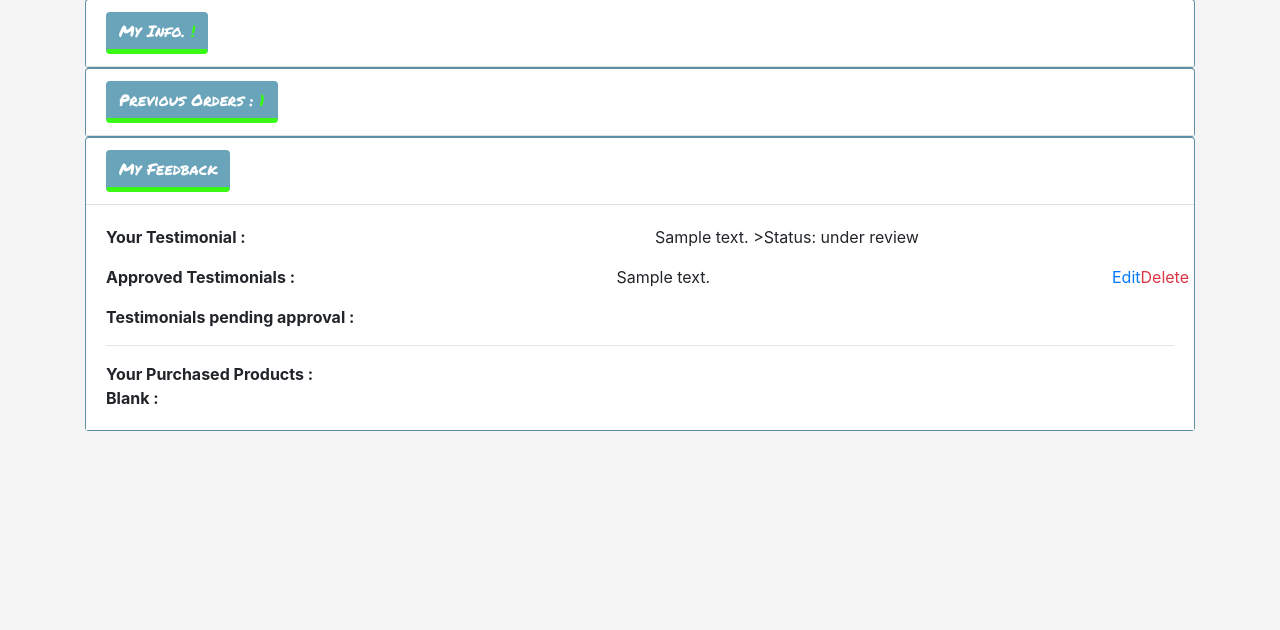
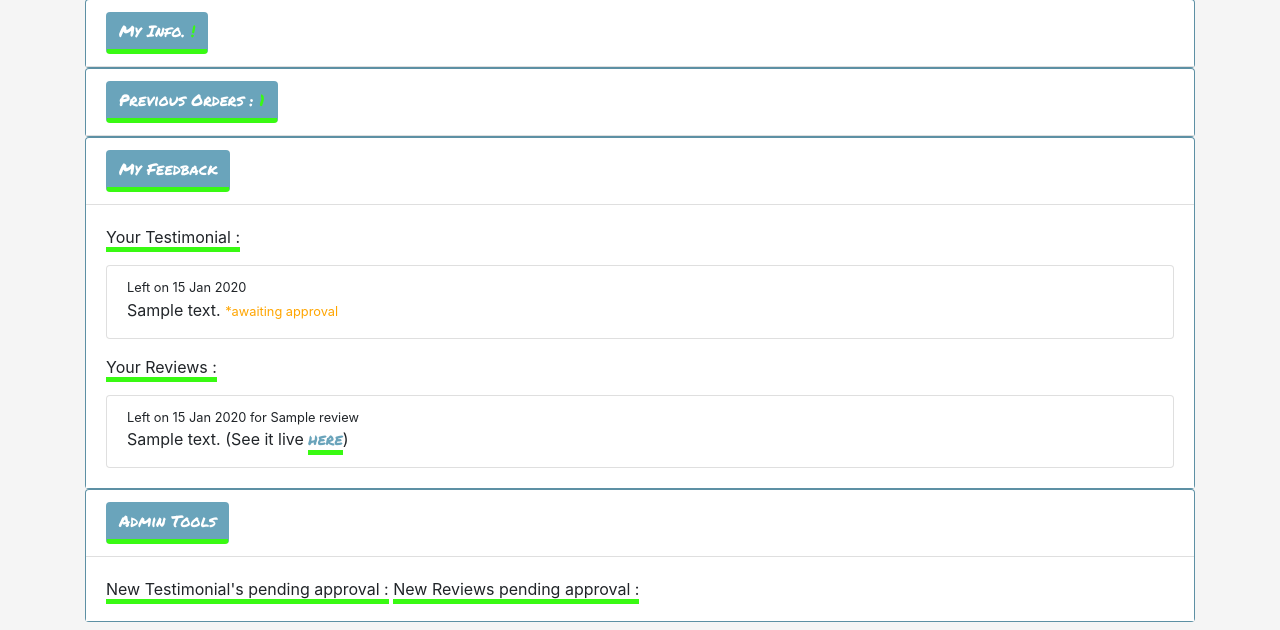
Before and after one commit to FirmoDaniel/Total_Health_At_Home, a Django app: page /profile/ in a window 1280 px wide, after a click on "My Feedback". Shown: the part 177-807 px from the top of the page. Before the commit the page ends 608 px from the top, so only its background shows below. Run offline with Django 3.2, Linux system fonts and the light colour scheme; a user stored in the database is signed in; tables that the repository leaves empty hold one stand-in row (values such as "Sample post"); parts of the project's set-up code (start-up, migrations or seed data) failed here and were passed over; some libraries are stand-ins or nearby versions.

Commit message:
UPDATED: profile.html with major layout changes for users/superusers viewing reviews and testimonials.

```diff
--- a/checkout/templates/checkout/checkout_success.html
+++ b/checkout/templates/checkout/checkout_success.html
@@ -71,8 +71,8 @@
                         <div class="col"><p class= "mb-0 font-weight-bold" >Product : {{ forloop.counter }}</p></div>
                         <div class="col text-left">
                           <p> {{ item.product.name }}
-                            <span><a class="small plain-anchor" href="{% url 'product_detail' item.product.id %}">(Details)</a></span>
-                            <span><a class="small plain-anchor" href="{% url 'add_review' item.product.id %}">(Review it)</a></span>
+                            <span><a class="internal-link" href="{% url 'product_detail' item.product.id %}">(More Info)</a></span>
+                            <span><a class="internal-link" href="{% url 'add_review' item.product.id %}">(Add Review)</a></span>
                           </p>
                         </div>
                     </div>
--- a/home/templates/home/index.html
+++ b/home/templates/home/index.html
@@ -68,7 +68,7 @@
     <!--Testimonials (List)-->
     {% if user.is_authenticated %}
     <div class="container">
-       <p>Now that you've signed up, we'd appreciate any feedback you have for us. You can submit a testimonial <a href="{% url 'profile' %}" class="internal-link">here</a></p>
+       <p>Now that you've signed up, we'd appreciate any feedback you have for us after you've made your first purchase. You can submit a testimonial via the feeback section <a href="{% url 'profile' %}" class="internal-link">here</a>.</p>
     </div>
     {% endif %}
     <div class="container bg-blue pb-4 mb-2">
--- a/products/templates/products/product_detail.html
+++ b/products/templates/products/product_detail.html
@@ -42,7 +42,7 @@
                             <small class="text-muted"><i class="fas fa-star mr-1"></i> By {{ number_of_reviews }} {% if number_of_reviews > 1 %} customers. {% else %} customer. {% endif %}</small>
                         {% else %}
                             <small class="text-muted"><i class="fas fa-star mr-1"></i>
-                                Be the first to review this product from the 'My Feedback' section on your profile page.
+                                Be the first to review this product from 'Order details' via your profile's previous orders.
                             </small>
                         {% endif %}
                         <p>
--- a/profiles/templates/profiles/profile.html
+++ b/profiles/templates/profiles/profile.html
@@ -95,70 +95,106 @@
                 <div id="collapseThree" class="collapse" aria-labelledby="headingThree" data-parent="#accordion">
                     <div class="card-body bg-white">
                         {% if orders %}
-                        <!--List current user's testimonial and approval status-->
-                            <div class="row">
+                            <!--List current user's testimonial and approval status-->
+                            <span class="border-bottom-green mb-5">Your Testimonial :</span>
                                 {% if user_testimonials %}
-                                    <div class="col"><p class= "mb-0 font-weight-bold" >Your Testimonial :</p></div>
                                     {% for testimonial in user_testimonials %}
-                                        <div class="col text-left"><p> {{ testimonial.description|capfirst }} >Status: {% if testimonal.approved %} posted ! {% else %} under review {% endif %}</p></div>
+                                    <div class="list-group my-3">
+                                        <div class="list-group-item">
+                                            <div class="d-flex w-100 justify-content-between">
+                                                <small>Left on {{ testimonial.shortdate }}</small>
+                                            </div>
+                                            <p class="mb-1">
+                                                {{ testimonial.description|capfirst }} {% if testimonal.approved %} (See it live
+                                                <a class="internal-link" href="{% url 'home' %}">here</a> {% else %}
+                                                <small class="text-orange"> *awaiting approval</small>{% endif %}
+                                            </p>
+                                        </div>
+                                    </div>
                                     {% endfor %}
                                 {% else %}
                                     <div class="col text-left">
                                         <a href="{% url 'add_testimonial' %}" class="internal-link">Submit a Testimonial</a>
                                     </div>
                                 {% endif %}
-                            </div>
-
-                            <!--list approved testimonials and pending if superuser-->
-                            <div class="row">
-                                {% if request.user.is_superuser %}
-                                <div class="col"><p class= "mb-0 font-weight-bold" >Approved Testimonials :</p></div>
-                                    {% for testimonial in testimonials %}
-                                        {% if testimonial.approved %}
-                                            <div class="col text-left"><p> {{ testimonial.description|capfirst }}</p></div>
-                                            <!--SuperUser can delete and edit existing/approved-->
-                                            <a href="{% url 'edit_testimonial' testimonial.id %}">Edit</a>
-                                            <a class="text-danger" href="{% url 'delete_testimonial' testimonial.id %}">Delete</a>
-                                        {% endif %}
+                                <span class="border-bottom-green mb-5">Your Reviews :</span>
+                                {% if user_reviews %}
+                                    {% for review in user_reviews %}
+                                        <div class="list-group mt-3">
+                                            <div class="list-group-item">
+                                                <div class="d-flex w-100 justify-content-between">
+                                                    <small>Left on {{ review.shortdate }} for {{ review.name }}</small>
+                                                </div>
+                                                <p class="mb-1">
+                                                    {{ review.description|capfirst }} {% if review.approved %} (See it live
+                                                    <a class="internal-link" href="{% url 'product_detail' review.pname %}">here</a>){% else %}
+                                                    <small class="text-orange"> *awaiting approval</small>{% endif %}
+                                                </p>
+                                            </div>
+                                        </div>
                                     {% endfor %}
-                            </div>
-                            <div class="row">
-                                <div class="col"><p class= "mb-0 font-weight-bold" >Testimonials pending approval :</p></div>
+                                {% else %}
+                                    <div class="col text-left">
+                                        <p>Submit a review through 'Order details' via your profile's previous orders.</p>
+                                    </div>
+                                {% endif %}
+                        {% else %}
+                            <span class="border-bottom-green mb-5">Feedback available after first purchase :</span>
+                        {% endif %}
+                    </div>
+                </div>
+            </div>
+            <!--Card 4 Admin Tools-->
+            {% if user.is_superuser %}
+                <div class="card">
+                    <div class="card-header bg-white" id="headingThree">
+                        <h5 class="mb-0">
+                        <button class="btn per-marker-white border-bottom-green bg-blue collapsed" data-toggle="collapse" data-target="#collapseThree" aria-expanded="false" aria-controls="collapseThree">
+                            Admin Tools
+                        </button>
+                        </h5>
+                    </div>
+                    <div id="collapseThree" class="collapse" aria-labelledby="headingThree" data-parent="#accordion">
+                        <div class="card-body bg-white">
+                            <!--List all testimonials pending approval-->
+                            <span class="border-bottom-green mb-5">New Testimonial's pending approval :</span>
                                 {% for testimonial in testimonials %}
                                     {% if not testimonial.approved %}
-                                        <div class="col text-left">
-                                            <p>{{ testimonial.username }} :>>> {{ testimonial.description|capfirst }}</p>
-                                            <small class="ml-3">
-                                                <a href="{% url 'edit_testimonial' testimonial.id %}">Edit</a>
-                                                <a class="text-danger" href="{% url 'delete_testimonial' testimonial.id %}">Delete</a>
-                                            </small>
+                                        <div class="list-group my-3">
+                                            <div class="list-group-item">
+                                                <div class="d-flex w-100 justify-content-between">
+                                                    <small>Left on {{ testimonial.shortdate }}. By {{ testimonail.username }}</small>
+                                                </div>
+                                                <p class="mb-1">
+                                                    {{ testimonial.description|capfirst }}
+                                                    <a class="text-blue" href="{% url 'edit_testimonial' testimonial.id %}">Edit</a>
+                                                    <a class="text-red" href="{% url 'delete_testimonial' testimonial.id %}">Delete</a>
+                                                </p>
+                                            </div>
                                         </div>
                                     {% endif %}
                                 {% endfor %}
-                            </div>
-                            {% endif %}
-                        {% else %}
-                            <div class="row">
-                                <div class="col"><p class= "mb-0 font-weight-bold" >Feedback available after first purchase </p></div>
-                            </div>
-                        {% endif %}
-                            <hr>
-                            <div class="row">
-                                <div class="col"><p class= "mb-0 font-weight-bold" >Your Purchased Products :</p></div>
-                                {% for products in product %}
-                                            <div class="col text-left"><p> {{ products.name }} <span><a href="{% url 'add_review' products.id %}">Rate It</a></span></p></div>
-
+                            <span class="border-bottom-green mb-5">New Reviews pending approval :</span>
+                                {% for review in reviews %}
+                                    {% if not review.approved %}
+                                        <div class="list-group mt-3">
+                                            <div class="list-group-item">
+                                                <div class="d-flex w-100 justify-content-between">
+                                                    <small>Left on {{ review.shortdate }} for {{ review.name }}. By {{ review.username }}</small>
+                                                </div>
+                                                <p class="mb-1">
+                                                    {{ review.description|capfirst }}
+                                                    <a class="text-blue" href="{% url 'edit_review' review.id %}">Edit</a>
+                                                    <a class="text-red" href="{% url 'delete_review' review.id %}">Delete</a>
+                                                </p>
+                                            </div>
+                                        </div>
+                                    {% endif %}
                                 {% endfor %}
-                            </div>
-                            <!--display all products here <not working>-->
-                            <div class="row">
-                                <div class="col"><p class= "mb-0 font-weight-bold" >Blank :</p></div>
-                                <div class="col text-left"><p ></p>
-                                </div>
-                            </div>
+                        </div>
                     </div>
                 </div>
-            </div>
+            {% endif %}
         </div>
     </div>
 </div>
--- a/profiles/views.py
+++ b/profiles/views.py
@@ -19,6 +19,8 @@ def profile(request):
     profile = get_object_or_404(UserProfile, user=request.user)
     testimonials = Testimonial.objects.all()  # get all testimonials
     user_testimonials = Testimonial.objects.filter(username=request.user)  # get only testimonial posted by current user
+    reviews = Review.objects.all()
+    user_reviews = Review.objects.filter(username=request.user)
 
     if request.method == 'POST':
         form = UserProfileForm(request.POST, instance=profile)
@@ -37,13 +39,15 @@ def profile(request):
         'orders': orders,
         'on_profile_page': True,
         'testimonials': testimonials,
-        'user_testimonials': user_testimonials
+        'user_testimonials': user_testimonials,
+        'reviews': reviews,
+        'user_reviews': user_reviews,
     }
 
     return render(request, template, context)
 
 
-@login_required
+@login_required  # can url if you have an order_number profile/order_history/AA3E474F8D954FDE8F57FBFDB970B23F
 def order_history(request, order_number):
     order = get_object_or_404(Order, order_number=order_number)
 
@@ -52,7 +56,7 @@ def order_history(request, order_number):
         'A confirmation email was sent on the order date.'
     ))
 
-    template = 'checkout/checkout_success.html'  # profile/order_history/AA3E474F8D954FDE8F57FBFDB970B23F
+    template = 'checkout/checkout_success.html'
     context = {
         'order': order,
         'from_profile': True,
@@ -61,6 +65,7 @@ def order_history(request, order_number):
     return render(request, template, context)
 
 #  TESTIMONIALS
+
 
 @login_required
 def add_testimonial(request):
```
